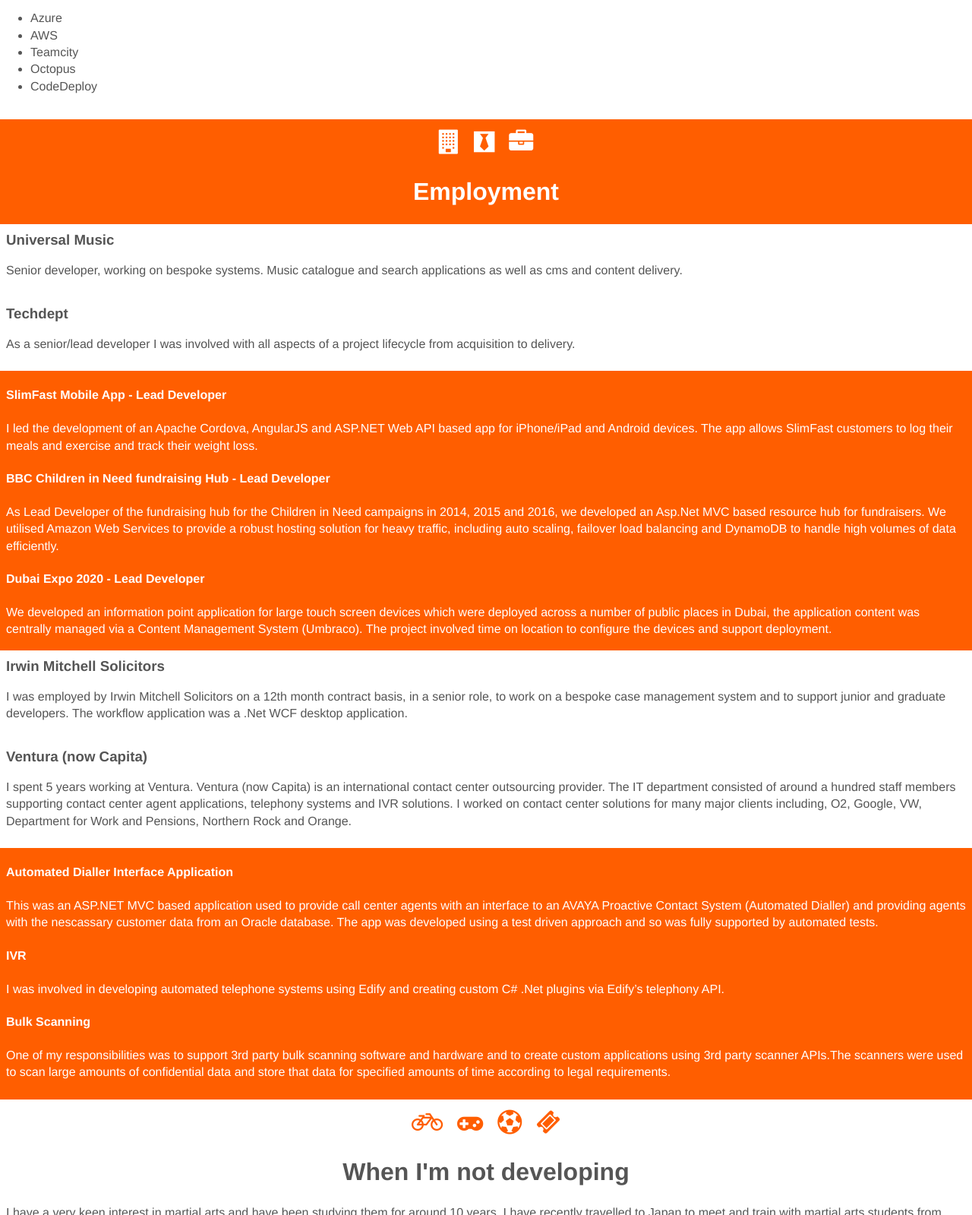
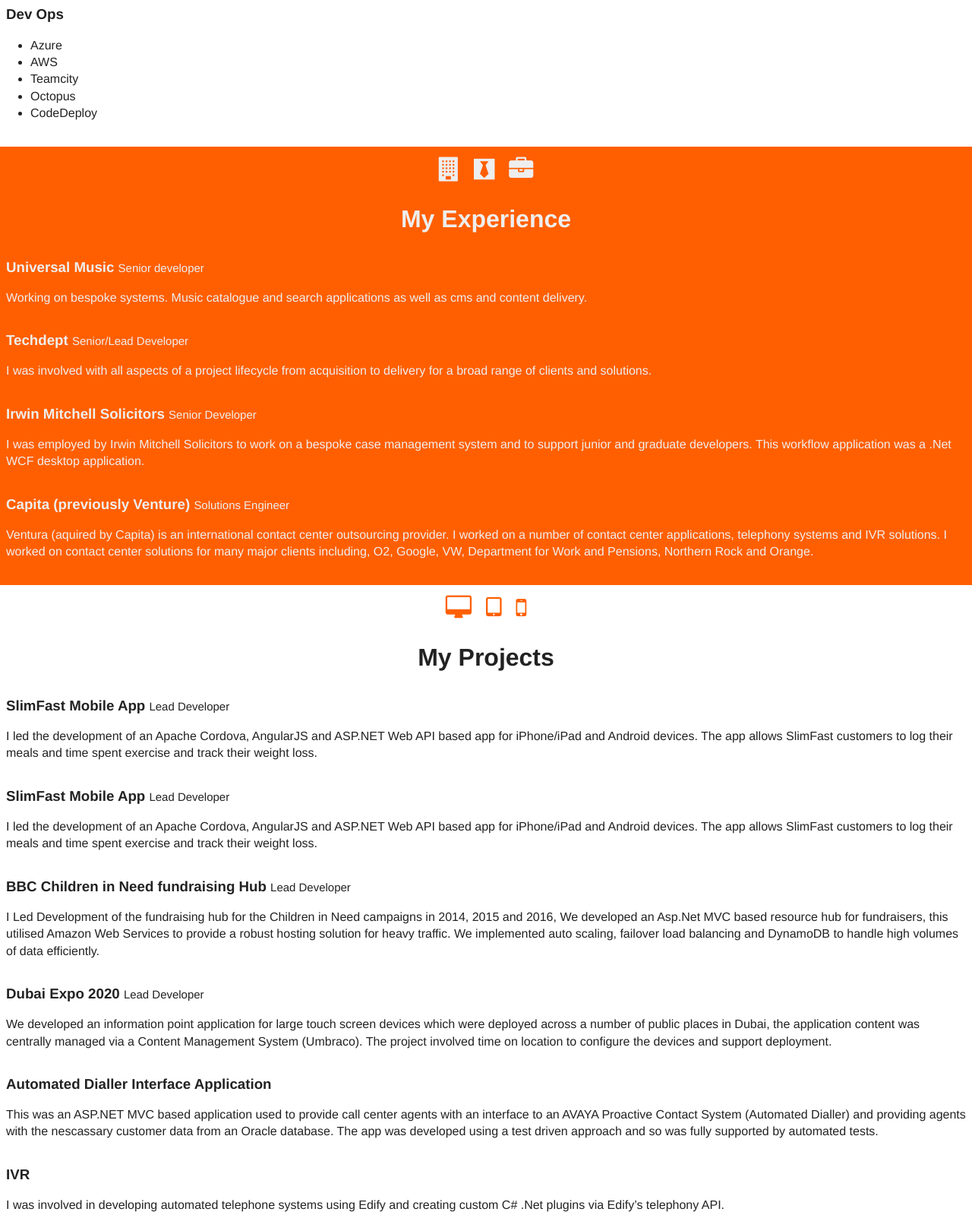
Before and after one commit to markharmon/markharmon, a website: page index.html in a window 1280 px wide. Shown: the part 1201-2800 px from the top of the page at 76% size. Drawn offline with nearby package versions, Linux system fonts and the light colour scheme.

Commit message:
Style & content changes.

```diff
--- a/css/_main.scss
+++ b/css/_main.scss
@@ -1,9 +1,29 @@
 $primary-font-family: Helvetica, sans-serif;
 $secondary-font-family: Courier, monospace;
 
-$primary-color: rgb(255, 94, 0);
-$secondary-color: rgb(54, 53, 53);
-$primary-text-color: #555;
+$black: #222;
+$white: #eee;
+
+$primary-color-darker: #9B3A00;
+$primary-color-dark: #C64A00;
+$primary-color: #FF5F00;
+$primary-color-light: #FF8339;
+$primary-color-lighter: #FF9E64;
+
+$secondary-color-darker: #9B6000;
+$secondary-color-dark: #C67A00;
+$secondary-color: #FF9E00;
+$secondary-color-light: #FFB339;
+$secondary-color-lighter: #FFC464;
+
+$tertiary-color-darker: #92001A;
+$tertiary-color-dark: #B90021;
+$tertiary-color: #EF002A;
+$tertiary-color-light: #F03657;
+$tertiary-color-lighter: #F35F79;
+
+
+$primary-text-color: $black;
 
 $large-padding: 2em;
 $small-padding: 0.5em;
@@ -20,7 +40,7 @@
 }
 
 @mixin my-gradient(){
-    @include linear-gradient(#ff0000, $primary-color);
+    @include linear-gradient($tertiary-color, $primary-color);
 }
 
 html{
@@ -34,7 +54,7 @@
 
 .hero{
     line-height: 1;
-    color: #fff;
+    color: $white;
     background-color: $primary-color;
     @include my-gradient;
     padding: $standard-padding;
@@ -57,24 +77,25 @@
     width: 33%;
     margin: -20px auto 0 auto;
     padding: 2px;
-    border: 1px solid #fff;
+    border: 1px solid $white;
 }
 
 .mission-quote{
     text-align: center;
     font-weight: bold;
-    font-size: 1em;
+    font-size: 1.3em;
     margin-top: 3em;
     margin-bottom: 3em;
 }
 
 .contact-me{
+    z-index: 1;
     position: fixed;
     bottom: 0;
     width: 100%;
     padding: $standard-padding;
-    background-color: #111111;
-    color: #fff;
+    background-color: #111;
+    color: $white;
     .contact-me__contact-list{
         list-style: none;
         float: left;
@@ -87,7 +108,7 @@
         font-size: 0.9em;
     }
     .contact-me__social-link{
-        color: #fff;
+        color: $white;
         font-size: 2em;
         float: left;
         margin: 0.5em;
@@ -116,23 +137,55 @@
         text-align: center;
     }
     .card{
-        background-color: #fff;
-        color: $primary-text-color;
         margin-left: -$small-padding;
         margin-right: -$small-padding;
         padding: $small-padding;
         .card__heading{
             margin:0;
+            span{
+                font-size: 0.8em;
+                font-weight: normal;
+            }
         }
         .card__list{
             padding-left: $large-padding;
         }
     }
-    &.section--inverse{
+    .section__company-logo{
+        -webkit-filter: grayscale(100%); /* Safari 6.0 - 9.0 */
+        filter: grayscale(100%);
+        width: 22%;
+        padding: 5%;
+        &.section__company-logo--wide{
+            width: 38%;
+        }
+        &.section__company-logo--microsoft,
+        &.section__company-logo--t-mob,
+        &.section__company-logo--dwp,
+        &.section__company-logo--irwin-mitchell,{
+            padding-top:10%;
+            padding-bottom:20%;
+        }
+    }
+    &.section--primary{
         background-color: $primary-color;
-        color: #fff;
+        color: $white;
         .section__icon-group{
-            color: #fff;
+            color: $white;
+        }
+    }
+    &.section--secondary{
+        background-color: $secondary-color;
+        color: $white;
+        .section__icon-group{
+            color: $white;
+        }
+    }
+    &.section--tertiary{
+        background-color: $tertiary-color;
+        color: $white;
+        .section__icon-group{
+            color: $white;
         }
     }
 }
--- a/index.html
+++ b/index.html
@@ -95,64 +95,123 @@
         </div>
     </section>
 
-    <section class="section section--inverse">
+    <section class="section section--primary">
         <div class="section__icon-group">
             <i class="fa fa-building" aria-hidden="true"></i>
             <i class="section__icon fa fa-black-tie" aria-hidden="true"></i>
             <i class="fa fa-briefcase" aria-hidden="true"></i>
         </div>
-        <h2 class="section__heading">Employment</h2>
+
+        <h2 class="section__heading">My Experience</h2>
 
         <div class="card">
-            <h3 class="card__heading">Universal Music</h3>
-            <p>Senior developer, working on bespoke systems. Music catalogue and search applications as well as cms and content delivery.</p>
+            <h3 class="card__heading">Universal Music <span>Senior developer</span></h3>
+            <p>Working on bespoke systems. Music catalogue and search applications as well as cms and content delivery.</p>
         </div>
 
+        <div class="card">
+            <h3 class="card__heading">Techdept <span>Senior/Lead Developer</span></h3>
+            <p>I was involved with all aspects of a project lifecycle from acquisition to delivery for a broad range of clients and solutions.</p>
+        </div>
 
         <div class="card">
-            <h3 class="card__heading">Techdept</h3>
-            <p>As a senior/lead developer I was involved with all aspects of a project lifecycle from acquisition to delivery.</p>
+            <h3 class="card__heading">Irwin Mitchell Solicitors <span>Senior Developer</span></h3>
+            <p>I was employed by Irwin Mitchell Solicitors to work on a bespoke case management system and to support junior and graduate developers.
+                This workflow application was a .Net WCF desktop application.</p>
         </div>
 
-        <h4>SlimFast Mobile App - Lead Developer</h4>
+        <div class="card">
+            <h3 class="card__heading">Capita (previously Venture) <span>Solutions Engineer</span></h3>
+            <p>Ventura (aquired by Capita) is an international contact center outsourcing provider. I worked on a number of contact center applications, telephony systems and IVR solutions.
+                I worked on contact center solutions for many major clients including, O2, Google, VW, Department for Work and Pensions, Northern Rock and Orange.
+            </p>
+        </div>
+    </section>
+
+    <section class="section">
+        <div class="section__icon-group">
+            <i class="fa fa-desktop" aria-hidden="true"></i>
+            <i class="fa fa-tablet" aria-hidden="true"></i>
+            <i class="fa fa-mobile" aria-hidden="true"></i>
+        </div>
+
+        <h2 class="section__heading">My Projects</h2>
+
+        <div class="card">
+            <h3 class="card__heading">SlimFast Mobile App <span>Lead Developer</span></h3>
             <p>
                 I led the development of an Apache Cordova, AngularJS and ASP.NET Web API based app for iPhone/iPad and Android devices.
-            The app allows SlimFast customers to log their meals and exercise and track their weight loss.
+                The app allows SlimFast customers to log their meals and time spent exercise and track their weight loss.
             </p>
+        </div>
 
-        <h4>BBC Children in Need fundraising Hub - Lead Developer</h4>
-        <p>As Lead Developer of the fundraising hub for the Children in Need campaigns in 2014, 2015 and 2016,
-            we developed an Asp.Net MVC based resource hub for fundraisers.
-            We utilised Amazon Web Services to provide a robust hosting solution for heavy traffic, including auto scaling,
+        <div class="card">
+            <h3 class="card__heading">SlimFast Mobile App <span>Lead Developer</span></h3>
+            <p>
+                I led the development of an Apache Cordova, AngularJS and ASP.NET Web API based app for iPhone/iPad and Android devices.
+                The app allows SlimFast customers to log their meals and time spent exercise and track their weight loss.
+            </p>
+        </div>
+
+        <div class="card">
+            <h3 class="card__heading">BBC Children in Need fundraising Hub <span>Lead Developer</span></h3>
+            <p>I Led Development of the fundraising hub for the Children in Need campaigns in 2014, 2015 and 2016,
+                    We developed an Asp.Net MVC based resource hub for fundraisers, this utilised Amazon Web Services to provide a robust hosting solution for heavy traffic. We implemented auto scaling,
                     failover load balancing and DynamoDB to handle high volumes of data efficiently.</p>
+        </div>
 
-        <h4>Dubai Expo 2020 - Lead Developer</h4>
+        <div class="card">
+            <h3 class="card__heading">Dubai Expo 2020 <span>Lead Developer</span></h3>
             <p>We developed an information point application for large touch screen devices which were deployed across a number of public places in Dubai,
                     the application content was centrally managed via a Content Management System (Umbraco).
                     The project involved time on location to configure the devices and support deployment.</p>
-
-        <div class="card">
-            <h3 class="card__heading">Irwin Mitchell Solicitors</h3>
-            <p>I was employed by Irwin Mitchell Solicitors on a 12th month contract basis, in a senior role, to work on a bespoke case management system and to support junior and graduate developers. The workflow application was a .Net WCF desktop application.</p>
         </div>
 
         <div class="card">
-            <h3 class="card__heading">Ventura (now Capita)</h3>
-            <p>I spent 5 years working at Ventura. Ventura (now Capita) is an international contact center outsourcing provider. The IT department consisted of around a hundred staff members supporting contact center agent applications, telephony systems and IVR solutions. I worked on contact center solutions for many major clients including, O2, Google, VW, Department for Work and Pensions, Northern Rock and Orange.
+            <h3 class="card__heading">Automated Dialler Interface Application</h3>
+            <p>This was an ASP.NET MVC based application used to provide call center agents with an interface to an AVAYA Proactive Contact System (Automated Dialler) and providing agents with the nescassary customer data from an Oracle database.
+                    The app was developed using a test driven approach and so was fully supported by automated tests.</p>
+        </div>
+
+        <div class="card">
+            <h3 class="card__heading">IVR</h3>
+            <p>I was involved in developing automated telephone systems using Edify and creating custom C# .Net plugins via Edify’s telephony API.
             </p>
         </div>
 
-        <h4>Automated Dialler Interface Application</h4>
-        <p>This was an ASP.NET MVC based application used to provide call center agents with an interface to an AVAYA Proactive Contact System (Automated Dialler) and providing agents with the nescassary customer data from an Oracle database. The app was developed using a test driven approach and so was fully supported by automated tests.</p>
-        <h4>IVR</h4>
-        <p>I was involved in developing automated telephone systems using Edify and creating custom C# .Net plugins via Edify’s telephony API.
-        </p>
-
-        <h4>Bulk Scanning</h4>
+        <div class="card">
+            <h3 class="card__heading">Bulk Scanning</h3>
             <p>One of my responsibilities was to support 3rd party bulk scanning software and hardware and to create custom applications using 3rd party scanner APIs.The scanners were used to scan large amounts of confidential data and store that data for specified amounts of time according to legal requirements.</p>
+        </div>
     </section>
 
     <section class="section">
+        <h2 class="section__heading">My Clients</h2>
+        <p>I have worked on solutions for a wide range of clients including:</p>
+
+        <img class="section__company-logo section__company-logo--o2" src="/img/company-logos/logo-o2.jpg">
+        <img class="section__company-logo section__company-logo--cin" src="/img/company-logos/logo-children-in-need.png">
+        <img class="section__company-logo section__company-logo--ee" src="/img/company-logos/logo-ee.png">
+
+        <img class="section__company-logo section__company-logo--wide section__company-logo--expo" src="/img/company-logos/logo-expo-2020.png">
+        <img class="section__company-logo section__company-logo--wide section__company-logo--umusic" src="/img/company-logos/logo-universal-music.jpg">
+
+        <img class="section__company-logo section__company-logo--icap" src="/img/company-logos/logo-icap.png">
+        <img class="section__company-logo section__company-logo--jl" src="/img/company-logos/logo-john-lewis.gif">
+        <img class="section__company-logo section__company-logo--nr" src="/img/company-logos/logo-northern-rock.png">
+
+        <img class="section__company-logo section__company-logo--wide section__company-logo--microsoft" src="/img/company-logos/logo-microsoft.png">
+        <img class="section__company-logo section__company-logo--wide section__company-logo--t-mob" src="/img/company-logos/logo-t-mobile.png">
+
+        <img class="section__company-logo section__company-logo--orange" src="/img/company-logos/logo-orange.jpg">
+        <img class="section__company-logo section__company-logo--universal" src="/img/company-logos/logo-universal.png">
+        <img class="section__company-logo section__company-logo--vw" src="/img/company-logos/logo-vw.png">
+
+        <img class="section__company-logo section__company-logo--wide section__company-logo--dwp" src="/img/company-logos/logo-dwp.png">
+        <img class="section__company-logo section__company-logo--wide section__company-logo--irwin-mitchell" src="/img/company-logos/logo-irwin-mitchell.png">
+    </section>
+
+    <section class="section section--primary">
         <div class="section__icon-group">
             <i class="fa fa-bicycle" aria-hidden="true"></i>
             <i class="fa fa-gamepad" aria-hidden="true"></i>
@@ -161,7 +220,10 @@
         </div>
 
         <h2 class="section__heading">When I'm not developing</h2>
-        <p>I have a very keen interest in martial arts and have been studying them for around 10 years, I have recently travelled to Japan to meet and train with martial arts students from around the world. I like to keep fit by playing 7-a-side football and swimming. My other interests include cooking, learning to surf, archery and supporting Sheffield Wednesday.</p>
+        <p>I have a keen interest in martial arts and have been studying them for around 10 years,
+            I have recently travelled to Japan to meet and train with martial arts students from around the world.
+            I like to keep fit by playing 7-a-side football and swimming. My other interests include cooking,
+            learning to surf, archery and supporting Sheffield Wednesday.</p>
     </section>
 
 
```
Also changed, not shown: css/main.css, img/company-logos/logo-children-in-need.png (added), img/company-logos/logo-dwp.png (added), img/company-logos/logo-ee.png (added), img/company-logos/logo-expo-2020.png (added), img/company-logos/logo-icap.png (added), img/company-logos/logo-irwin-mitchell.png (added), img/company-logos/logo-john-lewis.gif (added), img/company-logos/logo-microsoft.png (added), img/company-logos/logo-northern-rock.png (added), img/company-logos/logo-o2.jpg (added), img/company-logos/logo-orange.jpg (added), img/company-logos/logo-t-mobile.png (added), img/company-logos/logo-universal-music.jpg (added), 2 more files. Lines whose indentation alone changed are shown as unchanged.
